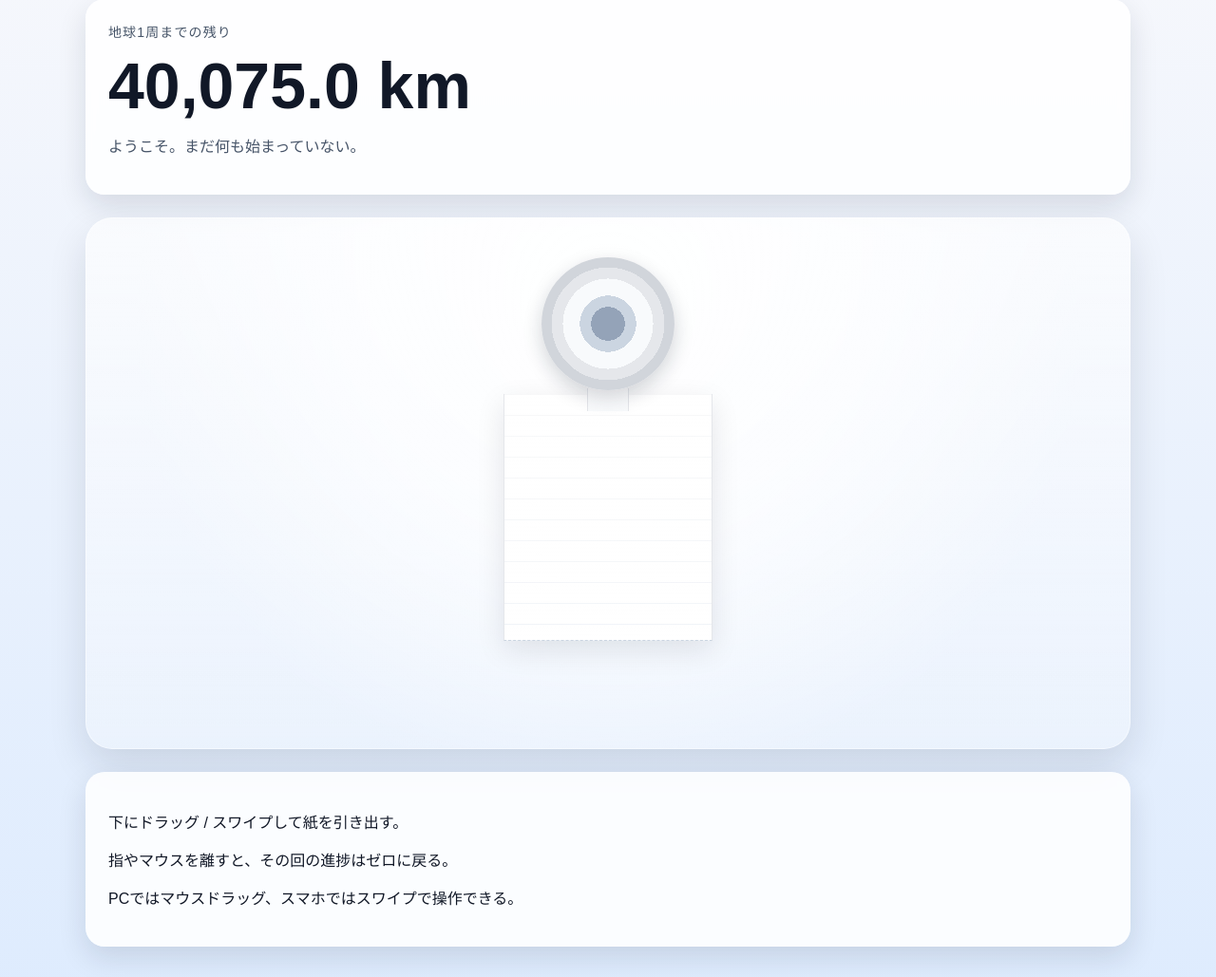
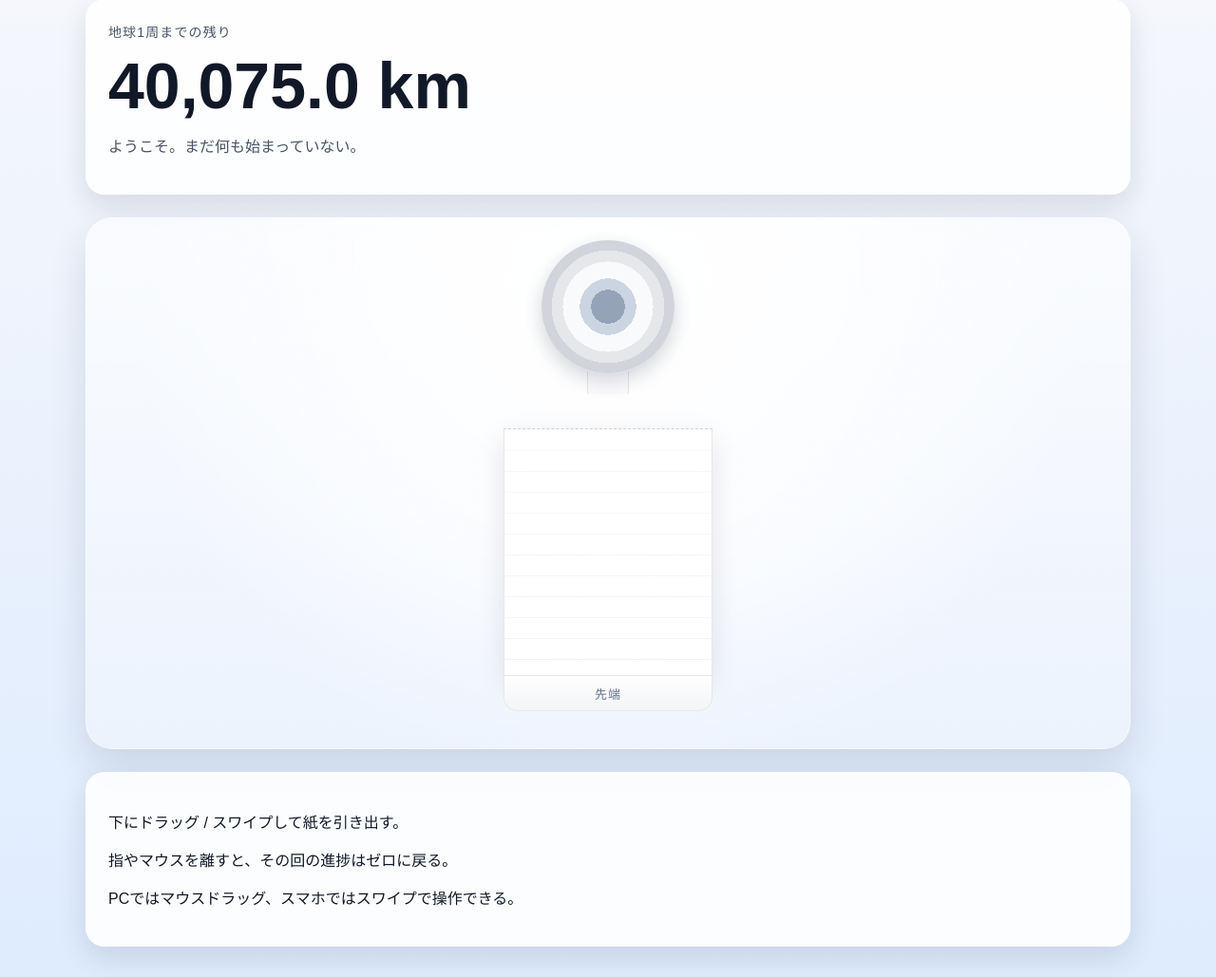
Before and after one commit to koba4711/nomige_app, a Flask app: page / in a window 1280 px wide. Shown: the part 100-1129 px from the top of the page at 95% size. Run offline with Flask 3, Linux system fonts and the light colour scheme.

```diff
--- a/static/style.css
+++ b/static/style.css
@@ -109,16 +109,47 @@ body {
     box-shadow: inset 0 0 0 1px rgba(255,255,255,0.45), 0 18px 40px rgba(15, 23, 42, 0.12);
     touch-action: none;
     user-select: none;
+    display: flex;
+    justify-content: center;
+    align-items: stretch;
+    padding: 24px 0 40px;
+}
+
+.paper-zone {
+    position: relative;
+    width: 100%;
+    display: flex;
+    justify-content: center;
+    align-items: stretch;
+}
+
+.paper-zone {
+    position: relative;
+    width: 100%;
+    display: flex;
+    justify-content: center;
+    align-items: stretch;
+}
+
+.paper-column {
+    position: relative;
+    width: min(220px, 42vw);
+    min-height: 60vh;
+    display: flex;
+    flex-direction: column;
+    justify-content: flex-end;
+    align-items: center;
 }
 
 .roll-wrapper {
-    position: sticky;
-    top: 18px;
+    position: absolute;
+    top: 0;
+    left: 50%;
+    transform: translateX(-50%);
     z-index: 3;
     display: flex;
     flex-direction: column;
     align-items: center;
-    padding-top: 24px;
 }
 
 .roll {
@@ -146,17 +177,10 @@ body {
     margin-top: -2px;
 }
 
-.paper-lane {
-    position: relative;
+.paper-strip {
+    position: absolute;
+    bottom: 38px;
     width: 100%;
-    display: flex;
-    justify-content: center;
-    padding-top: 0;
-    padding-bottom: 80px;
-}
-
-.paper-strip {
-    width: min(220px, 42vw);
     height: 260px;
     background:
         repeating-linear-gradient(
@@ -168,10 +192,30 @@ body {
         );
     border-left: 1px solid var(--paper-edge);
     border-right: 1px solid var(--paper-edge);
-    border-bottom: 1px dashed #cbd5e1;
+    border-top: 1px dashed #cbd5e1;
     box-shadow: 0 10px 28px rgba(15, 23, 42, 0.10);
-    transform-origin: top center;
+    transform-origin: bottom center;
 }
+
+.paper-tip {
+    position: absolute;
+    bottom: 0;
+    left: 50%;
+    transform: translateX(-50%);
+    width: min(220px, 42vw);
+    height: 38px;
+    background: linear-gradient(180deg, #ffffff, #f3f4f6);
+    border: 1px solid var(--paper-edge);
+    border-radius: 0 0 14px 14px;
+    display: flex;
+    align-items: center;
+    justify-content: center;
+    color: #64748b;
+    font-size: 13px;
+    letter-spacing: 0.08em;
+    z-index: 4;
+}
+
 
 .site-footer {
     background: rgba(15, 23, 42, 0.94);
--- a/templates/index.html
+++ b/templates/index.html
@@ -9,15 +9,18 @@
     </div>
 
     <div class="game-area" id="gameArea">
+    <div class="paper-zone">
         <div class="roll-wrapper">
             <div class="roll" id="roll"></div>
             <div class="paper-start"></div>
         </div>
 
-        <div class="paper-lane">
+        <div class="paper-column">
             <div class="paper-strip" id="paperStrip"></div>
+            <div class="paper-tip">先端</div>
         </div>
     </div>
+</div>
 
     <div class="instruction-panel">
         <p>下にドラッグ / スワイプして紙を引き出す。</p>
```
